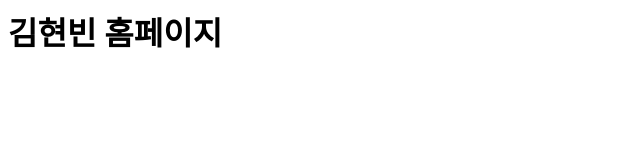
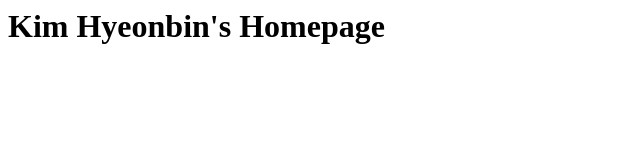
Before and after one commit to Kim-Hyeonbin/Web-2025, a plain HTML site: page index.html in a window 1280 px wide. Shown: the whole page, without its empty margins (0-640 px from the left). Drawn offline with Linux system fonts and the light colour scheme.

Commit message:
Update index.html

```diff
--- a/index.html
+++ b/index.html
@@ -3,6 +3,6 @@
 
   </HEAD>
   <BODY>
-    <H1>김현빈 홈페이지</H1>
+    <H1>Kim Hyeonbin's Homepage</H1>
   </BODY>
 </HTML>
```
